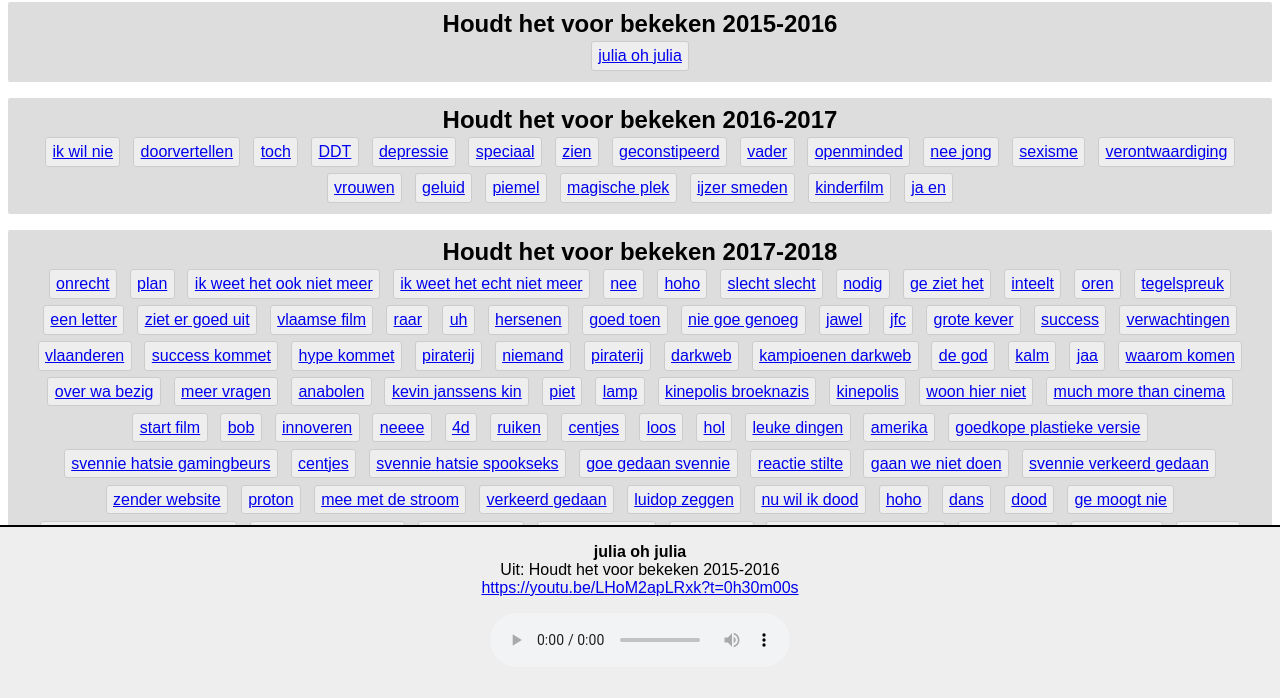
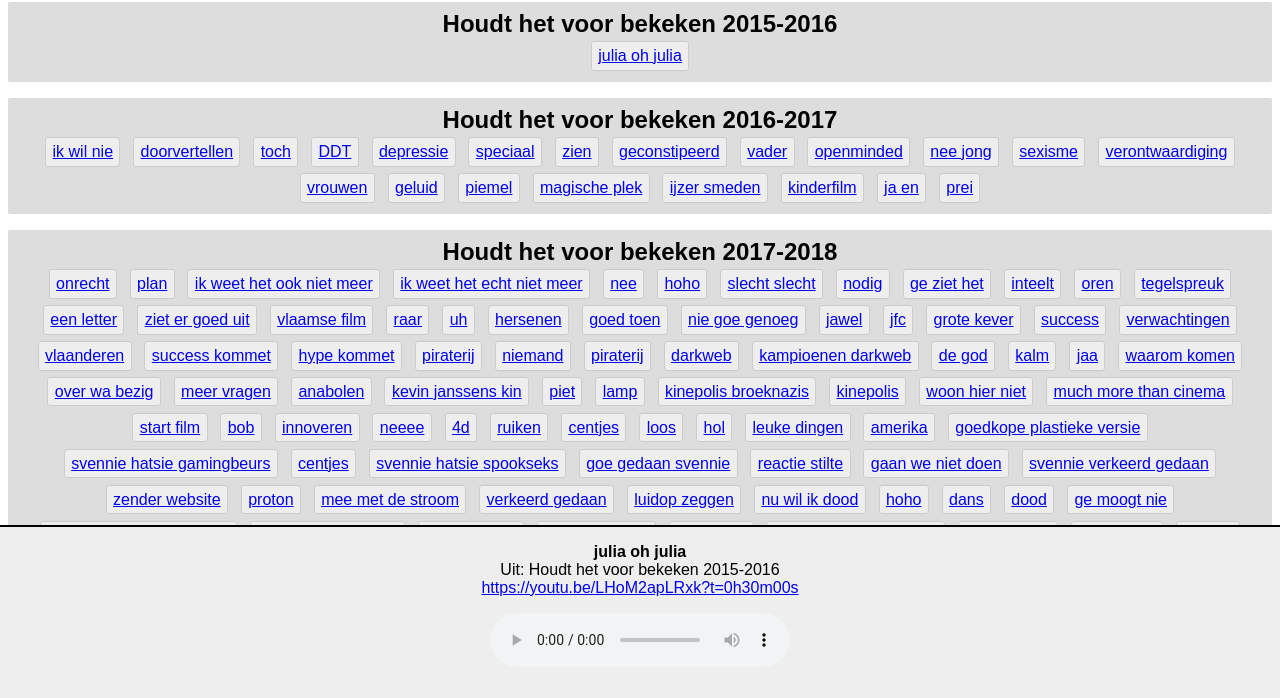
Before and after one commit to yugecin/xandilordi-soundboard, a plain HTML site: page index.html in a window 1280 px wide. Shown: the part 81-779 px from the top of the page. Drawn offline with Linux system fonts and the light colour scheme.

Commit message:
Add prei to files list
Fixes #6

```diff
--- a/index.html
+++ b/index.html
@@ -47,6 +47,7 @@ var files = [
 	'hhvb1617_0.40.21_ijzer-smeden.mp3',
 	'hhvb1617_0.40.52_kinderfilm.mp3',
 	'hhvb1617_0.43.54_ja-en.mp3',
+	'hhvb1617_0.52.16_prei.mp3',
 	'hhvb1718_0.02.43_onrecht.mp3',
 	'hhvb1718_0.02.51_plan.mp3',
 	'hhvb1718_0.03.38_ik-weet-het-ook-niet-meer.mp3',
```
